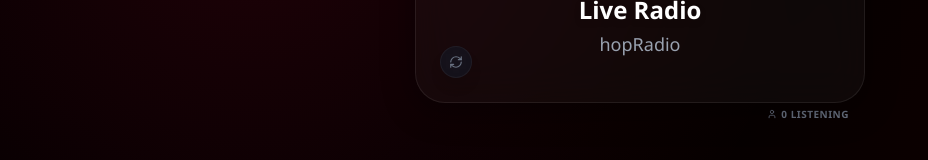
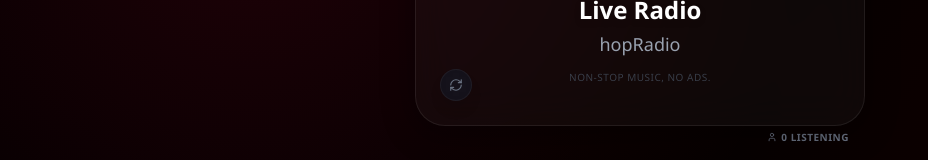
Before and after one commit to yepzhi/hopRadio, a React (Vite) app: page / in a window 1280 px wide. Both pictures are taken after a click on the button 640 px from the left and 366 px from the top of the page. Shown: the part 507-667 px from the top of the page, without its empty margins (0-928 px from the left). Built offline with nearby package versions, Linux system fonts and the light colour scheme; no server answers.

Commit message:
feat: v3.1.3 UI Polish & Offline Fix (HopRadio)

```diff
--- a/src/App.jsx
+++ b/src/App.jsx
@@ -230,10 +230,15 @@ function App() {
         const response = await cache.match(item.download_url);
         if (response) {
           const blob = await response.blob();
-          playlist.push({
-            ...item,
-            blobUrl: URL.createObjectURL(blob)
-          });
+          // Validate: Prevent corrupt/empty/html blobs (must be > 100KB)
+          if (blob.size > 100000) {
+            playlist.push({
+              ...item,
+              blobUrl: URL.createObjectURL(blob)
+            });
+          } else {
+            console.warn("Skipping invalid offline track:", item.title, "Size:", blob.size);
+          }
         }
       }
 
@@ -670,6 +675,10 @@ function App() {
               </div>
             )}
 
+            <p className="text-gray-600 text-[10px] tracking-wider font-medium mt-3 uppercase opacity-70">
+              Non-Stop Music, No Ads.
+            </p>
+
           </div>
         </div>
       </div >
@@ -776,7 +785,7 @@ function App() {
         <div className="text-center mt-4 px-4 opacity-60 hover:opacity-100 transition-opacity duration-300">
           <div className="flex flex-col items-center gap-1">
             <p className="text-[9px] text-gray-600 leading-relaxed max-w-sm mx-auto">
-              v3.1.2, Made by @yepzhi, design and music selection by @yepzhi for hopRadio, SERGRadio mixes by @SERG.
+              v3.1.3, Made by @yepzhi, design and music selection by @yepzhi for hopRadio, SERGRadio mixes by @SERG.
               <br />
               hopRadio/SERGRadio are property of @yepzhi. All Rights Reserved 2025.
               <br />
```
